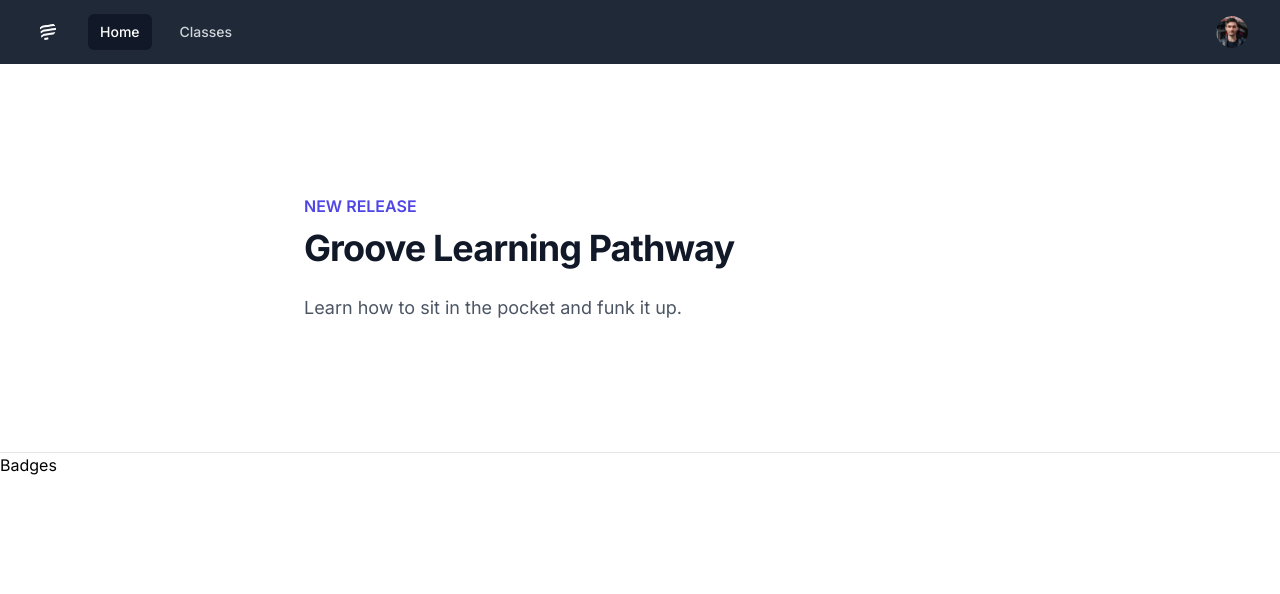
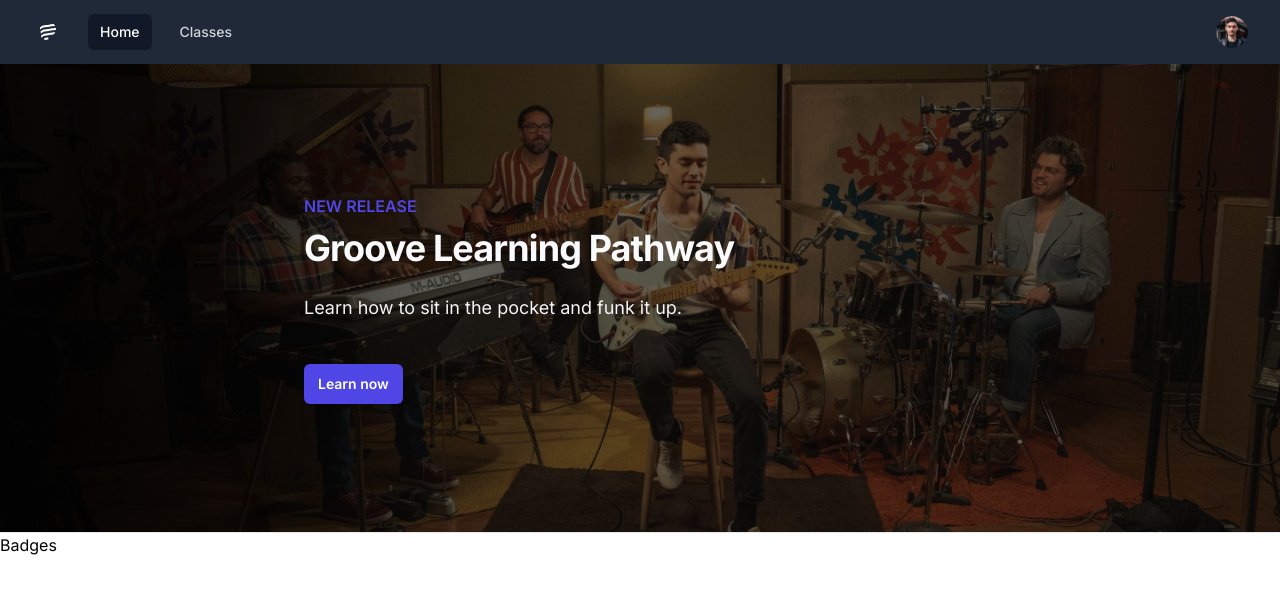
Before and after one commit to joelaul/pickupmusic, a Next.js app: page / in a window 1280 px wide. Shown: the top 594 px of the page. Built offline with nearby package versions, Linux system fonts and the light colour scheme.

Commit message:
Add background css to home image and style

```diff
--- a/src/app/page.tsx
+++ b/src/app/page.tsx
@@ -1,20 +1,38 @@
 import Badges from '@/components/Badges/Badges';
+import { Bars3Icon } from '@heroicons/react/24/outline';
 
 export default function Home() {
   return (
     <main>
-      <div className="py-24 sm:py-32">
+      <div
+        className="py-24 sm:py-32"
+        style={{
+          backgroundImage: 'url(splash.jpg)',
+          backgroundRepeat: 'no-repeat',
+          backgroundPosition: 'center',
+          backgroundSize: 'cover',
+          boxShadow: 'inset 0 0 0 2000px rgba(0, 0, 0, 0.6)',
+        }}
+      >
         <div className="mx-auto max-w-7xl px-6 lg:px-8">
-          <div className="mx-auto max-w-2xl">
+          <div className="text-left mx-auto max-w-2xl">
             <h2 className="text-base font-semibold leading-7 text-indigo-600">
               NEW RELEASE
             </h2>
-            <p className="mt-2 text-3xl font-bold tracking-tight text-gray-900 sm:text-4xl">
+            <p className="mt-2 text-3xl font-bold tracking-tight text-gray-50 sm:text-4xl">
               Groove Learning Pathway
             </p>
-            <p className="mt-6 text-lg leading-8 text-gray-600">
+            <p className="mt-6 text-lg leading-8 text-gray-100">
               Learn how to sit in the pocket and funk it up.
             </p>
+            <div className="mt-10 flex items-center justify-items-start gap-x-6">
+              <a
+                href="/classes/advanced-fusion-and-funk-guitar/part1-fundamentals-rhythm"
+                className="rounded-md bg-indigo-600 px-3.5 py-2.5 text-sm font-semibold text-white shadow-sm hover:bg-indigo-500 focus-visible:outline focus-visible:outline-2 focus-visible:outline-offset-2 focus-visible:outline-indigo-600"
+              >
+                Learn now
+              </a>
+            </div>
           </div>
         </div>
       </div>
```
